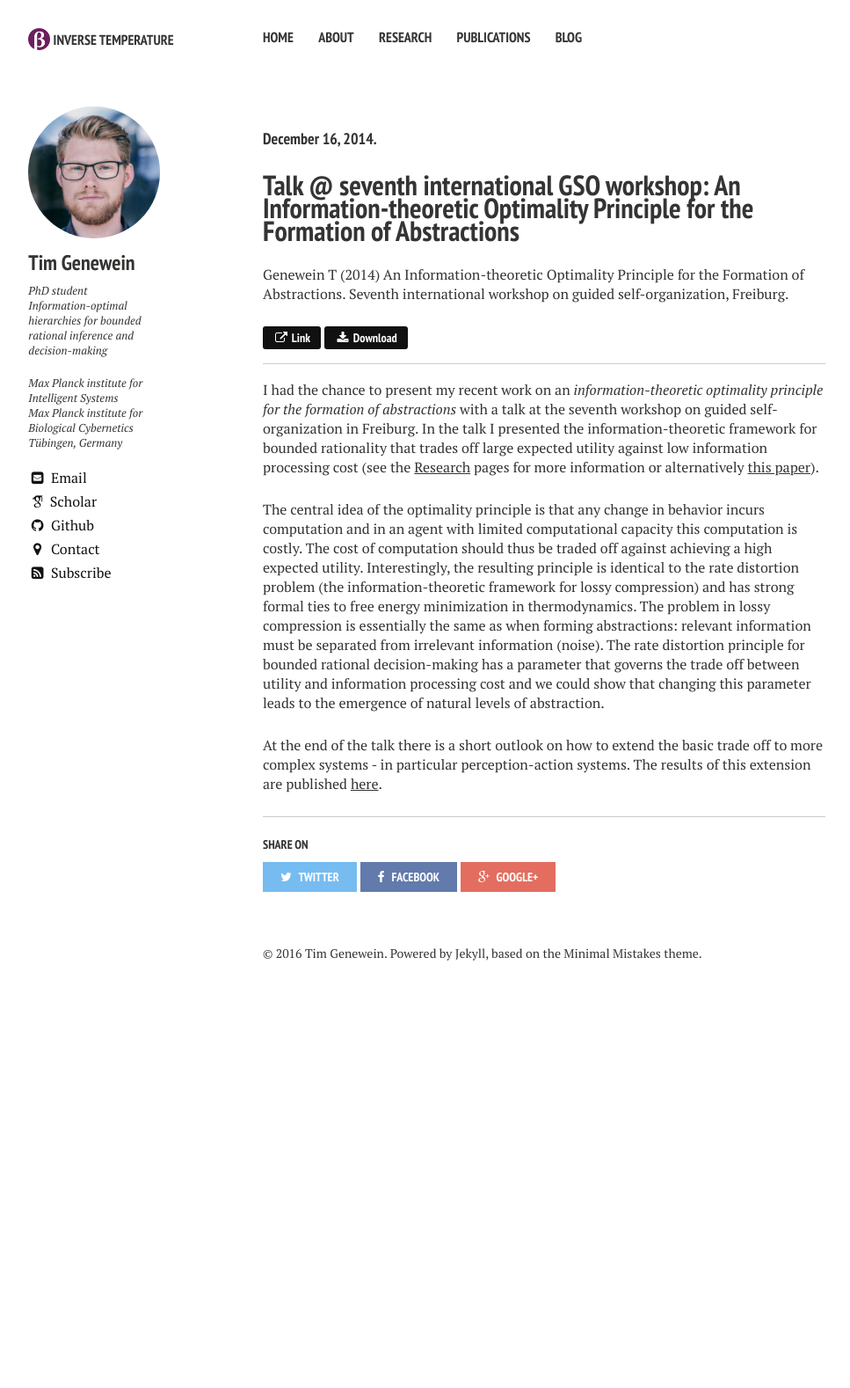
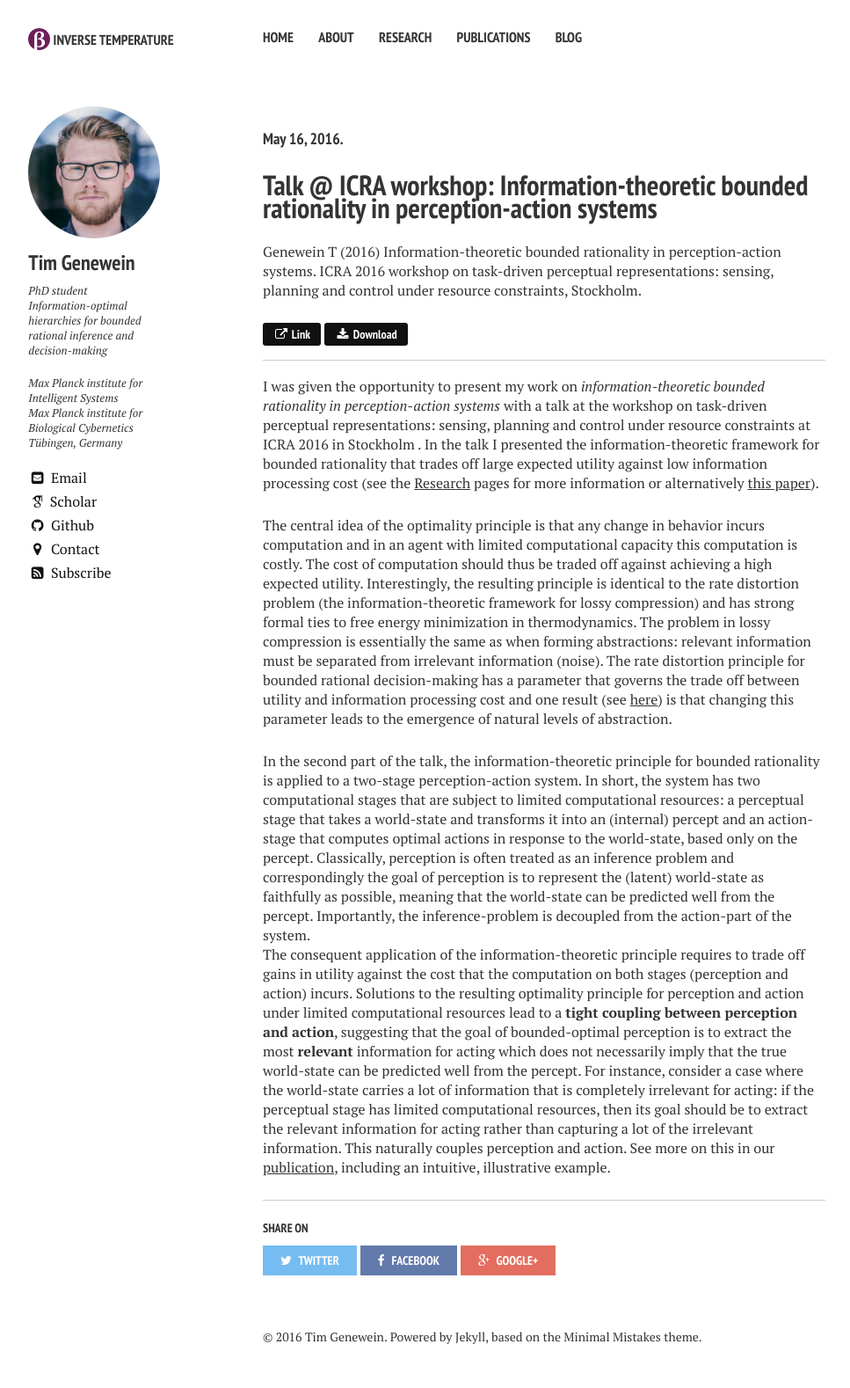
Before and after one commit to tgenewein/tgenewein.github.io, a Jekyll site: the page built from _posts/2014-12-16-Talk-GSOWorkshopFreiburg.md, in a window 1280 px wide. Shown: the whole page at 88% size, without its empty margins (21-988 px from the left). Built offline with Jekyll 4.4.1, drawn with Linux system fonts in a browser that asks for light colours; nearby versions of some CDN libraries; some web fonts are replaced; comment, search, counter and statistics services are not loaded; before the commit the page ends 1142 px from its top, so only the background shows below that.

Commit message:
Added Felix' paper

```diff
--- a/_config.yml
+++ b/_config.yml
@@ -2,7 +2,7 @@
 
 title:            Tim Genewein
 locale:           en_US
-url:              "http://tim.inversetemperature.net"
+url:              #"http://tim.inversetemperature.net"
 
 
 # Jekyll configuration
@@ -39,8 +39,8 @@ owner:
   facebook: #username
   google:
     plus: #username
-    analytics: UA-67740048-4
-    verify: xio3xMA4L7GA6clZpfS6Sv60FY6NR4R_m4Rbv_HK9k4
+    analytics: #UA-67740048-4
+    verify: #xio3xMA4L7GA6clZpfS6Sv60FY6NR4R_m4Rbv_HK9k4
     ad-client:
     ad-slot:
     scholar: "https://scholar.google.com/citations?user=peNTK9oAAAAJ&hl=en"
--- a/_includes/_scripts.html
+++ b/_includes/_scripts.html
@@ -26,22 +26,39 @@
 
 
 <!-- MathJax -->
+<!--script type="text/javascript"
+    src="http://cdn.mathjax.org/mathjax/latest/MathJax.js?config=TeX-AMS-MML_HTMLorMML">
+</script-->
+
+<script type="text/x-mathjax-config">
+  MathJax.Hub.Config({
+    extensions: ["tex2jax.js"],
+    jax: ["input/TeX", "output/HTML-CSS"],
+    tex2jax: {
+      inlineMath: [ ['$','$'], ["\\(","\\)"] ],
+      displayMath: [ ['$$','$$'], ["\\[","\\]"] ],
+      processEscapes: true
+    },
+    "HTML-CSS": { availableFonts: ["TeX"] }
+  });
+</script>
 <script type="text/javascript"
-    src="http://cdn.mathjax.org/mathjax/latest/MathJax.js?config=TeX-AMS-MML_HTMLorMML">
+  src="http://cdn.mathjax.org/mathjax/latest/MathJax.js"
 </script>
+
 {% if page.comments %}
   {% include _disqus_comments.html %}
 {% endif %}
 
 
 <!-- Thebe - Interactive Jupyter widgets -->
-<script src="http://cdn.jupyter.org/thebe/notebook3.0.0/static/main-built.js" type="text/javascript" charset="utf-8"></script>
+<!--script src="http://cdn.jupyter.org/thebe/notebook3.0.0/static/main-built.js" type="text/javascript" charset="utf-8"></script>
 
 <script>
     $(function(){
         new Thebe({url:"https://tmp37.tmpnb.org/", tmpnb_mode: true, kernel_name: "julia-0.3"});
     });
-</script>
+</script-->
 
 
 <!--
--- a/_posts/2014-12-16-Talk-GSOWorkshopFreiburg.md
+++ b/_posts/2014-12-16-Talk-GSOWorkshopFreiburg.md
@@ -1,19 +1,19 @@
 ---
 layout: post
-title:  "Talk @ seventh international GSO workshop: An Information-theoretic Optimality Principle for the Formation of Abstractions"
-date:   2014-12-16 15:00:00
+title:  "Talk @ ICRA workshop: Information-theoretic bounded rationality in perception-action systems"
+date:   2016-05-16 15:00:00
 publication: true
 pubtype: "talk"
-publink: "http://ml.informatik.uni-freiburg.de/events/gso14/index"
-downloadlink: "/files/publications/talks/2014Freiburg_GSOWorkshop.pdf"
-pubtitle: "An Information-theoretic Optimality Principle for the Formation of Abstractions"
-#doi: "10.3389/fnhum.2014.00168"
-citeas: "Genewein T (2014) An Information-theoretic Optimality Principle for the Formation of Abstractions. Seventh international workshop on guided self-organization, Freiburg."
-excerpt: "Talk at seventh international GSO workshop - An Information-theoretic Optimality Principle for the Formation of Abstractions."
-tags: [publication, talk, abstractions, bounded rationality, decision-making, rate distortion]
+publink: "http://task-driven-representations.mit.edu/"
+downloadlink: "/files/publications/talks/2016ICRA_Workshop.pdf"
+pubtitle: "Information-theoretic bounded rationality in perception-action systems"
+citeas: "Genewein T (2016) Information-theoretic bounded rationality in perception-action systems. ICRA 2016 workshop on task-driven perceptual representations: sensing, planning and control under resource constraints, Stockholm."
+excerpt: "Talk at ICRA 2016 workshop on task-driven perceptual representations: sensing, planning and control under resource constraints - Information-theoretic bounded rationality in perception-action systems."
+tags: [publication, talk, abstractions, bounded rationality, decision-making, rate distortion, perception-action, likelihood synthetization]
 ---
-I had the chance to present my recent work on an *information-theoretic optimality principle for the formation of abstractions* with a talk at the seventh workshop on guided self-organization in Freiburg. In the talk I presented the information-theoretic framework for bounded rationality that trades off large expected utility against low information processing cost (see the [Research](/research/) pages for more information or alternatively [this paper](/Paper-NIPS-workshop-abstractions)).
+I was given the opportunity to present my work on *information-theoretic bounded rationality in perception-action systems* with a talk at the workshop on task-driven perceptual representations: sensing, planning and control under resource constraints at ICRA 2016 in Stockholm . In the talk I presented the information-theoretic framework for bounded rationality that trades off large expected utility against low information processing cost (see the [Research](/research/) pages for more information or alternatively [this paper](/Paper-AbstractionsHierarchiesOptimalityPrinciple/)).
 
-The central idea of the optimality principle is that any change in behavior incurs computation and in an agent with limited computational capacity this computation is costly. The cost of computation should thus be traded off against achieving a high expected utility. Interestingly, the resulting principle is identical to the rate distortion problem (the information-theoretic framework for lossy compression) and has strong formal ties to free energy minimization in thermodynamics. The problem in lossy compression is essentially the same as when forming abstractions: relevant information must be separated from irrelevant information (noise). The rate distortion principle for bounded rational decision-making has a parameter that governs the trade off between utility and information processing cost and we could show that changing this parameter leads to the emergence of natural levels of abstraction.
+The central idea of the optimality principle is that any change in behavior incurs computation and in an agent with limited computational capacity this computation is costly. The cost of computation should thus be traded off against achieving a high expected utility. Interestingly, the resulting principle is identical to the rate distortion problem (the information-theoretic framework for lossy compression) and has strong formal ties to free energy minimization in thermodynamics. The problem in lossy compression is essentially the same as when forming abstractions: relevant information must be separated from irrelevant information (noise). The rate distortion principle for bounded rational decision-making has a parameter that governs the trade off between utility and information processing cost and one result (see [here](/research/naturalabstractions/)) is that changing this parameter leads to the emergence of natural levels of abstraction.
 
-At the end of the talk there is a short outlook on how to extend the basic trade off to more complex systems - in particular perception-action systems. The results of this extension are published [here](/Paper-AbstractionsHierarchiesOptimalityPrinciple/).
+In the second part of the talk, the information-theoretic principle for bounded rationality is applied to a two-stage perception-action system. In short, the system has two computational stages that are subject to limited computational resources: a perceptual stage that takes a world-state and transforms it into an (internal) percept and an action-stage that computes optimal actions in response to the world-state, based only on the percept. Classically, perception is often treated as an inference problem and correspondingly the goal of perception is to represent the (latent) world-state as faithfully as possible, meaning that the world-state can be predicted well from the percept. Importantly, the inference-problem is decoupled from the action-part of the system.
+The consequent application of the information-theoretic principle requires to trade off gains in utility against the cost that the computation on both stages (perception and action) incurs. Solutions to the resulting optimality principle for perception and action under limited computational resources lead to a **tight coupling between perception and action**, suggesting that the goal of bounded-optimal perception is to extract the most **relevant** information for acting which does not necessarily imply that the true world-state can be predicted well from the percept. For instance, consider a case where the world-state carries a lot of information that is completely irrelevant for acting: if the perceptual stage has limited computational resources, then its goal should be to extract the relevant information for acting rather than capturing a lot of the irrelevant information. This naturally couples perception and action. See more on this in our [publication](/Paper-AbstractionsHierarchiesOptimalityPrinciple/), including an intuitive, illustrative example.
```
Also changed, not shown: _posts/2016-05-06-UAI_Leibfried_NeuralNetworks.md (added, +22 -0 lines), _posts/2016-05-16-Talk-ICRAWorkshopStockholm.md (added, +19 -0 lines), research/10-boundedrationality.md (+1 -1 lines), research/index.md (+8 -0 lines), 1 other file.
